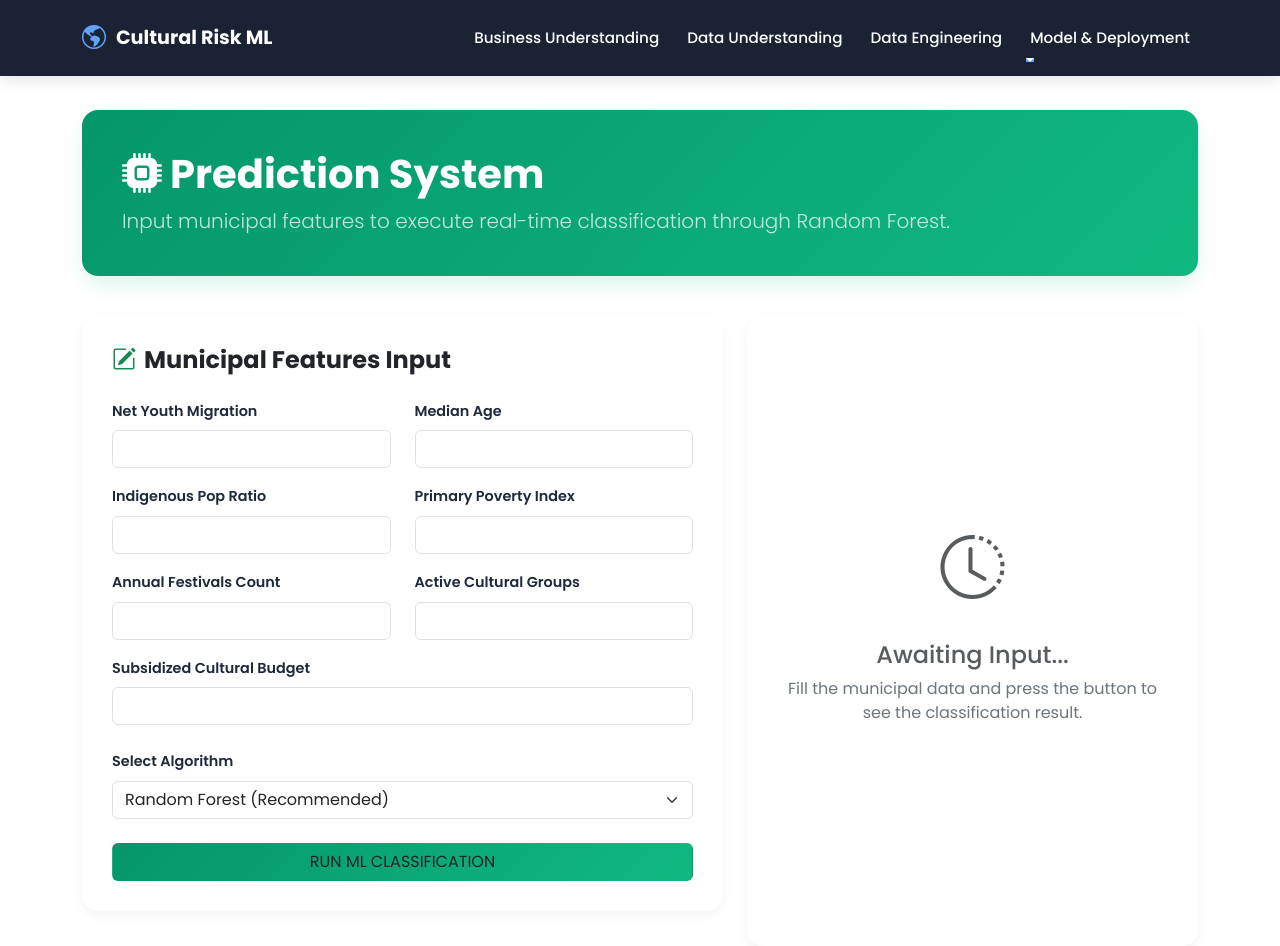
After one commit to jlorenagonzalez/colombia_culturalrisk_classification, a Flask app: page /prediction_system in a window 1280 px wide. The commit adds this page. Run offline with Flask 3, Linux system fonts and the light colour scheme.

Commit message:
feat: complete prediction system implementation and navbar synchronization

```diff
--- a/app.py
+++ b/app.py
@@ -3,7 +3,7 @@ import models_engineering as ml_core
 
 app = Flask(__name__)
 
-
+# Train ML architectures on server startup
 try:
     models_metrics = ml_core.train_all_models()
     print("[INIT SUCCESS] Machine learning models trained and decoupled from app routes.")
@@ -11,44 +11,42 @@ except Exception as e:
     print(f"[INIT ERROR] Failed to load data or train models: {e}")
     models_metrics = {}
 
+# 1. CRISP-ML Phase: Business Understanding
 @app.route('/')
-def prinpage():
+@app.route('/business_understanding')
+def business_understanding():
     return render_template('index.html')
 
-@app.route('/information')
-def information():
-    return render_template('info.html')
+# 2. CRISP-ML Phase: Data Understanding
+@app.route('/data_understanding')
+def data_understanding():
+    return render_template('data_understanding.html')
 
-@app.route('/conceps')
-def conceps():
-    return render_template('conceps.html')
-
-@app.route('/classification', methods=['GET', 'POST'])
-def classification():
-    return render_template('classification.html')
-
+# 3. CRISP-ML Phase: Data Engineering
 @app.route('/data_engineering')
 def data_engineering():
     return render_template('data_engineering.html')
 
-@app.route('/data_understanding')
-def data_understanding():
-    return render_template('data_understanding.html')
+# 4. CRISP-ML Phase: Model Engineering
+@app.route('/model_engineering')
+def model_engineering():
+    return render_template('model_development.html', metrics=models_metrics)
 
+# 5. CRISP-ML Phase: Model Evaluation
 @app.route('/model_evaluation')
 def model_evaluation():
     return render_template('model_evaluation.html')
 
-
-@app.route('/model_development', methods=['GET', 'POST'])
-def model_development():
+# 6. CRISP-ML Phase: Prediction System (NEW REQUIRED INTERFACE)
+@app.route('/prediction_system', methods=['GET', 'POST'])
+def prediction_system():
     prediction_result = None
     selected_model = None
     user_inputs = None
 
     if request.method == 'POST':
         try:
-            # 1. Capture inputs from form elements
+            # 1. Capture the 7 technical inputs from form elements
             net_youth_migration = float(request.form['net_youth_migration'])
             median_age = float(request.form['median_age'])
             indigenous_pop_ratio = float(request.form['indigenous_pop_ratio'])
@@ -57,7 +55,8 @@ def model_development():
             active_cultural_groups = float(request.form['active_cultural_groups'])
             subsidized_cultural_budget = float(request.form['subsidized_cultural_budget'])
 
-            selected_model = request.form['model_choice']
+            # Default to best model (Random Forest) for production execution
+            selected_model = request.form.get('model_choice', 'Random Forest')
 
             features_list = [
                 net_youth_migration,
@@ -69,7 +68,7 @@ def model_development():
                 subsidized_cultural_budget
             ]
 
-
+            # 2. Execute Backend Pipeline Inference Vector
             prediction_result = ml_core.predict_cultural_risk(selected_model, features_list)
 
             user_inputs = {
@@ -82,25 +81,31 @@ def model_development():
                 "Subsidized Cultural Budget": subsidized_cultural_budget
             }
 
-
-            print("\n=== CONSOLE PREDICTION EXAMPLE ===")
+            print("\n=== WEB PRODUCTION REAL-TIME PREDICTION ===")
             print(f"Selected Algorithm: {selected_model}")
             print(f"Features Array Matrix: {features_list}")
             print(f"Output Categorical Prediction: {prediction_result}")
-            print("==================================\n")
+            print("===========================================\n")
 
         except Exception as error:
             prediction_result = f"Inference Error: {error}"
             print(f"[ERROR ENGINE] {error}")
 
-
     return render_template(
-        'model_development.html',
-        metrics=models_metrics,
+        'prediction_system.html',
         prediction=prediction_result,
         chosen_model=selected_model,
         inputs_sent=user_inputs
     )
 
+# Legacy support routes (if needed by old templates)
+@app.route('/information')
+def information():
+    return render_template('info.html')
+
+@app.route('/conceps')
+def conceps():
+    return render_template('conceps.html')
+
 if __name__ == '__main__':
     app.run(debug=True)
--- a/templates/info.html
+++ b/templates/info.html
@@ -114,7 +114,7 @@
 <body>
 
 
-    {% include 'navar.html' %}
+
 
     <!-- HERO -->
     <section class="hero">
--- a/templates/navar.html
+++ b/templates/navar.html
@@ -102,7 +102,6 @@
     }
 
     @media(max-width: 991px) {
-
         .nav-link,
         .dropdown-toggle {
             margin-left: 0;
@@ -120,7 +119,7 @@
 
 <nav class="navbar navbar-expand-lg navbar-dark fixed-top">
     <div class="container">
-        <a class="navbar-brand" href="{{ url_for('prinpage') }}">
+        <a class="navbar-brand" href="{{ url_for('business_understanding') }}">
             <i class="bi bi-globe-americas"></i>
             Cultural Risk ML
         </a>
@@ -132,17 +131,13 @@
         <div class="collapse navbar-collapse" id="navbarNav">
             <ul class="navbar-nav ms-auto align-items-lg-center">
                 <li class="nav-item">
-                    <a class="nav-link" href="{{ url_for('prinpage') }}">Home</a>
-                </li>
-                <li class="nav-item">
-                    <a class="nav-link" href="{{ url_for('prinpage') }}#business-understanding">CRISP-ML Methodology</a>
-                </li>
-                <li class="nav-item">
                     <a class="nav-link" href="{{ url_for('conceps') }}">Business Understanding</a>
                 </li>
+
                 <li class="nav-item">
                     <a class="nav-link" href="{{ url_for('data_understanding') }}">Data Understanding</a>
                 </li>
+
                 <li class="nav-item">
                     <a class="nav-link" href="{{ url_for('data_engineering') }}">Data Engineering</a>
                 </li>
@@ -150,17 +145,23 @@
                 <li class="nav-item dropdown">
                     <a class="nav-link dropdown-toggle" href="#" id="modelEngineeringDropdown" role="button"
                         data-bs-toggle="dropdown" aria-expanded="false">
-                        Model Phases
+                        Model & Deployment
                     </a>
                     <ul class="dropdown-menu dropdown-menu-end" aria-labelledby="modelEngineeringDropdown">
                         <li>
-                            <a class="dropdown-item" href="{{ url_for('model_development') }}">
-                                <i class="bi bi-cpu-fill me-2 text-primary"></i>Model Engineering
+                            <a class="dropdown-item" href="{{ url_for('model_engineering') }}">
+                                <i class="bi bi-cpu-fill me-2 text-primary"></i>4. Model Engineering
                             </a>
                         </li>
                         <li>
                             <a class="dropdown-item" href="{{ url_for('model_evaluation') }}">
-                                <i class="bi bi-bar-chart-line-fill me-2 text-success"></i>Theree Develoment Models
+                                <i class="bi bi-bar-chart-line-fill me-2 text-success"></i>5. Model Evaluation
+                            </a>
+                        </li>
+                        <li><hr class="dropdown-divider" style="border-color: #1e293b;"></li>
+                        <li>
+                            <a class="dropdown-item" href="{{ url_for('prediction_system') }}">
+                                <i class="bi bi-lightning-charge-fill me-2 text-warning"></i>6. Prediction System
                             </a>
                         </li>
                     </ul>
--- /dev/null
+++ b/templates/prediction_system.html
@@ -0,0 +1,109 @@
+<!DOCTYPE html>
+<html lang="en">
+<head>
+    <meta charset="UTF-8">
+    <meta name="viewport" content="width=device-width, initial-scale=1.0">
+    <title>Prediction System - Cultural Risk ML</title>
+    <link href="https://cdn.jsdelivr.net/npm/bootstrap@5.3.3/dist/css/bootstrap.min.css" rel="stylesheet">
+    <link rel="stylesheet" href="https://cdn.jsdelivr.net/npm/bootstrap-icons@1.11.3/font/bootstrap-icons.min.css">
+    <link href="https://fonts.googleapis.com/css2?family=Inter:wght@300;400;500;600;700&display=swap" rel="stylesheet">
+    <style>
+        body { background-color: #f8fafc; color: #334155; font-family: 'Inter', sans-serif; padding-top: 110px; }
+        .page-header { background: linear-gradient(135deg, #059669 0%, #10b981 100%); color: white; padding: 40px; border-radius: 16px; margin-bottom: 40px; box-shadow: 0 10px 25px -5px rgba(16, 185, 129, 0.2); }
+        .card-prediction { background: white; border: none; border-radius: 16px; padding: 30px; margin-bottom: 35px; box-shadow: 0 4px 12px rgba(15, 23, 42, 0.05); }
+        .form-label { font-weight: 600; color: #1e293b; font-size: 0.9rem; }
+        .form-control { border-radius: 8px; padding: 10px; border: 1px solid #e2e8f0; }
+        .form-control:focus { box-shadow: 0 0 0 3px rgba(16, 185, 129, 0.1); border-color: #10b981; }
+        .btn-predict { background: linear-gradient(135deg, #059669 0%, #10b981 100%); color: white; border: none; font-weight: 700; padding: 14px; border-radius: 8px; transition: 0.3s; }
+        .btn-predict:hover { transform: translateY(-2px); box-shadow: 0 8px 15px rgba(16, 185, 129, 0.3); color: white; }
+        .result-card { background: #f0fdf4; border: 2px solid #bbf7d0; border-radius: 16px; padding: 30px; }
+    </style>
+</head>
+<body>
+
+{% include 'navar.html' %}
+
+<div class="container">
+    <div class="page-header">
+        <h1 class="fw-bold m-0"><i class="bi bi-cpu-fill me-2"></i>Prediction System</h1>
+        <p class="lead opacity-75 mt-2 mb-0">Input municipal features to execute real-time classification through Random Forest.</p>
+    </div>
+
+    <div class="row">
+        <div class="col-lg-7">
+            <div class="card-prediction">
+                <h4 class="mb-4 fw-bold"><i class="bi bi-pencil-square me-2 text-success"></i>Municipal Features Input</h4>
+                <form action="/prediction_system" method="POST">
+                    <div class="row">
+                        <div class="col-md-6 mb-3">
+                            <label class="form-label">Net Youth Migration</label>
+                            <input type="number" step="0.01" name="net_youth_migration" class="form-control" required>
+                        </div>
+                        <div class="col-md-6 mb-3">
+                            <label class="form-label">Median Age</label>
+                            <input type="number" step="0.01" name="median_age" class="form-control" required>
+                        </div>
+                    </div>
+                    <div class="row">
+                        <div class="col-md-6 mb-3">
+                            <label class="form-label">Indigenous Pop Ratio</label>
+                            <input type="number" step="0.01" name="indigenous_pop_ratio" class="form-control" required>
+                        </div>
+                        <div class="col-md-6 mb-3">
+                            <label class="form-label">Primary Poverty Index</label>
+                            <input type="number" step="0.01" name="primary_poverty_index" class="form-control" required>
+                        </div>
+                    </div>
+                    <div class="row">
+                        <div class="col-md-6 mb-3">
+                            <label class="form-label">Annual Festivals Count</label>
+                            <input type="number" step="0.01" name="annual_festivals_count" class="form-control" required>
+                        </div>
+                        <div class="col-md-6 mb-3">
+                            <label class="form-label">Active Cultural Groups</label>
+                            <input type="number" step="0.01" name="active_cultural_groups" class="form-control" required>
+                        </div>
+                    </div>
+                    <div class="mb-4">
+                        <label class="form-label">Subsidized Cultural Budget</label>
+                        <input type="number" step="0.01" name="subsidized_cultural_budget" class="form-control" required>
+                    </div>
+
+                    <div class="mb-4">
+                        <label class="form-label">Select Algorithm</label>
+                        <select name="model_choice" class="form-select">
+                            <option value="Random Forest">Random Forest (Recommended)</option>
+                            <option value="Decision Tree">Decision Tree</option>
+                            <option value="Logistic Regression">Logistic Regression</option>
+                        </select>
+                    </div>
+
+                    <button type="submit" class="btn btn-predict w-100">RUN ML CLASSIFICATION</button>
+                </form>
+            </div>
+        </div>
+
+        <div class="col-lg-5">
+            <div class="card-prediction h-100 d-flex flex-column justify-content-center text-center">
+                {% if prediction %}
+                    <div class="result-card">
+                        <i class="bi bi-activity text-success" style="font-size: 3rem;"></i>
+                        <h5 class="text-uppercase text-muted mt-3 mb-1">Resulting Category</h5>
+                        <h2 class="fw-bold text-success">{{ prediction }}</h2>
+                        <hr>
+                        <p class="small text-secondary mb-0">Model used: <strong>{{ chosen_model }}</strong></p>
+                    </div>
+                {% else %}
+                    <div class="py-5">
+                        <i class="bi bi-clock-history text-muted" style="font-size: 4rem;"></i>
+                        <h4 class="mt-4 text-muted">Awaiting Input...</h4>
+                        <p class="text-secondary">Fill the municipal data and press the button to see the classification result.</p>
+                    </div>
+                {% endif %}
+            </div>
+        </div>
+    </div>
+</div>
+
+</body>
+</html>
```
